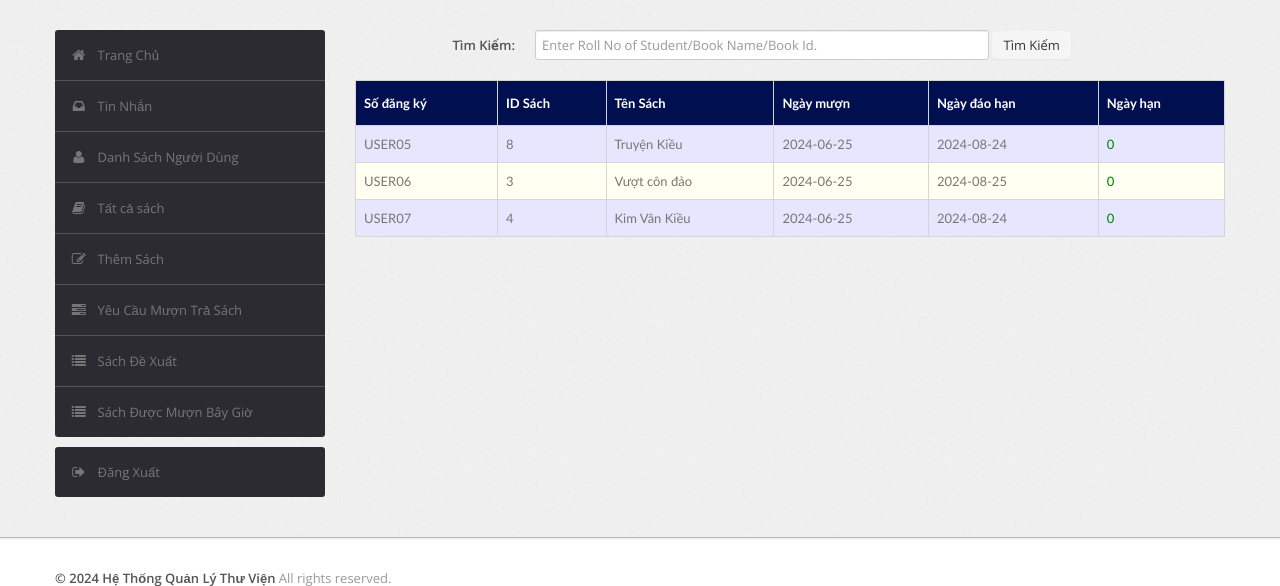
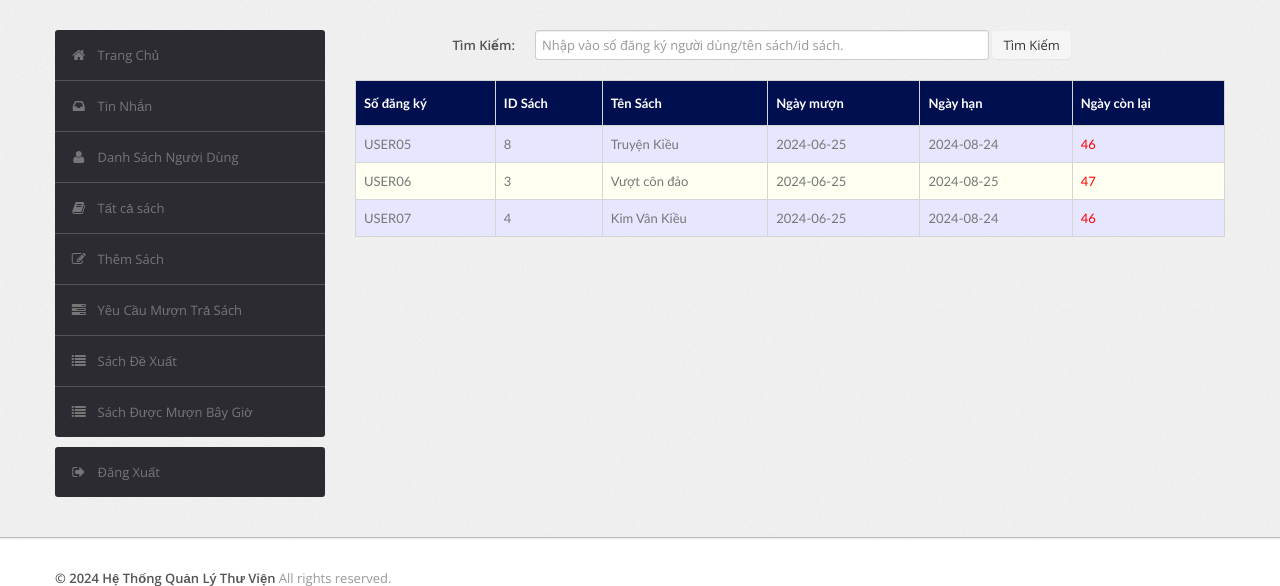
Before and after one commit to PhilHash/Library-Management-System, a PHP site: page /admin/current.php in a window 1280 px wide. Shown: the part 61-647 px from the top of the page. Run offline with PHP 8.4, Linux system fonts and the light colour scheme; a user stored in the database is signed in; data comes from the database, SQL or seed files in the repository.

Commit message:
Fix some error syntax

```diff
--- a/qltv/admin/current.php
+++ b/qltv/admin/current.php
@@ -78,7 +78,7 @@ if ($_SESSION['RollNo']) {
                                         <div class="control-group">
                                             <label class="control-label" for="Search"><b>Tìm Kiếm:</b></label>
                                             <div class="controls">
-                                                <input type="text" id="title" name="title" placeholder="Enter Roll No of Student/Book Name/Book Id." class="span8" required>
+                                                <input type="text" id="title" name="title" placeholder="Nhập vào số đăng ký người dùng/tên sách/id sách." class="span8" required>
                                                 <button type="submit" name="submit"class="btn">Tìm Kiếm</button>
                                             </div>
                                         </div>
@@ -87,10 +87,10 @@ if ($_SESSION['RollNo']) {
                                     <?php
                                     if(isset($_POST['submit']))
                                         {$s=$_POST['title'];
-                                            $sql="select record.BookId,RollNo,Title,Due_Date,Date_of_Issue,datediff(curdate(),Due_Date) as x from LMS.record,LMS.book where (Date_of_Issue is NOT NULL and Date_of_Return is NULL and book.Bookid = record.BookId) and (RollNo='$s' or record.BookId='$s' or Title like '%$s%')";
+                                            $sql="select record.BookId,RollNo,Title,Due_Date,Date_of_Issue,datediff(Due_Date,curdate()) as x from LMS.record,LMS.book where (Date_of_Issue is NOT NULL and Date_of_Return is NULL and book.Bookid = record.BookId) and (RollNo='$s' or record.BookId='$s' or Title like '%$s%')";
                                         }
                                     else
-                                        $sql="select record.BookId,RollNo,Title,Due_Date,Date_of_Issue,datediff(curdate(),Due_Date) as x from LMS.record,LMS.book where Date_of_Issue is NOT NULL and Date_of_Return is NULL and book.Bookid = record.BookId";
+                                        $sql="select record.BookId,RollNo,Title,Due_Date,Date_of_Issue,datediff(Due_Date,curdate()) as x from LMS.record,LMS.book where Date_of_Issue is NOT NULL and Date_of_Return is NULL and book.Bookid = record.BookId";
                                     $result=$conn->query($sql);
                                     $rowcount=mysqli_num_rows($result);
 
@@ -108,8 +108,8 @@ if ($_SESSION['RollNo']) {
                                       <th>ID Sách</th>
                                       <th>Tên Sách</th>
                                       <th>Ngày mượn</th>
-                                      <th>Ngày đáo hạn</th>
                                       <th>Ngày hạn</th>
+                                      <th>Ngày còn lại</th>
                                     </tr>
                                   </thead>
                                   <tbody>
--- a/qltv/admin/issue_requests.php
+++ b/qltv/admin/issue_requests.php
@@ -109,9 +109,9 @@ if ($_SESSION['RollNo']) {
                                       <td><center>
                                         <?php
                                         if($avail > 0)
-                                        {echo "<a href=\"accept.php?id1=".$bookid."&id2=".$rollno."\" class=\"btn btn-success\">Accept</a>";}
+                                        {echo "<a href=\"accept.php?id1=".$bookid."&id2=".$rollno."\" class=\"btn btn-success\">Đồng ý</a>";}
                                          ?>
-                                        <a href="reject.php?id1=<?php echo $bookid ?>&id2=<?php echo $rollno ?>" class="btn btn-danger">Reject</a>
+                                        <a href="reject.php?id1=<?php echo $bookid ?>&id2=<?php echo $rollno ?>" class="btn btn-danger">Từ chối</a>
                                     </center></td>
                                     </tr>
                                <?php } ?>
--- a/qltv/admin/renew_requests.php
+++ b/qltv/admin/renew_requests.php
@@ -109,9 +109,9 @@ if ($_SESSION['RollNo']) {
                                       <td><center>
                                         <?php
                                         if($renewals > 0)
-                                        {echo "<a href=\"acceptrenewal.php?id1=".$bookid."&id2=".$rollno."\" class=\"btn btn-success\">Accept</a>";}
+                                        {echo "<a href=\"acceptrenewal.php?id1=".$bookid."&id2=".$rollno."\" class=\"btn btn-success\">Đồng ý</a>";}
                                          ?>
-                                        <!--a href="rejectrenewal.php?id1=<?php echo $bookid; ?>&id2=<?php echo $rollno; ?>" class="btn btn-danger">Reject</a-->
+                                        <!--a href="rejectrenewal.php?id1=<?php echo $bookid; ?>&id2=<?php echo $rollno; ?>" class="btn btn-danger">Từ chối</a-->
                                     </center></td>
                                     </tr>
                                <?php } ?>
--- a/qltv/admin/return_requests.php
+++ b/qltv/admin/return_requests.php
@@ -115,7 +115,7 @@ if ($_SESSION['RollNo']) {
 
                                         <a href="acceptreturn.php?id1=<?php echo $bookid; ?>&id2=<?php echo $rollno; ?>&id3=<?php echo $dues ?>" class="btn btn-success">Chấp nhận</a>
 
-                                        <!--a href="rejectreturn.php?id1=<?php echo $bookid; ?>&id2=<?php echo $rollno; ?>" class="btn btn-danger">Reject</a-->
+                                        <!--a href="rejectreturn.php?id1=<?php echo $bookid; ?>&id2=<?php echo $rollno; ?>" class="btn btn-danger">Từ chối</a-->
                                     </center></td>
                                     </tr>
                                <?php } ?>
```
